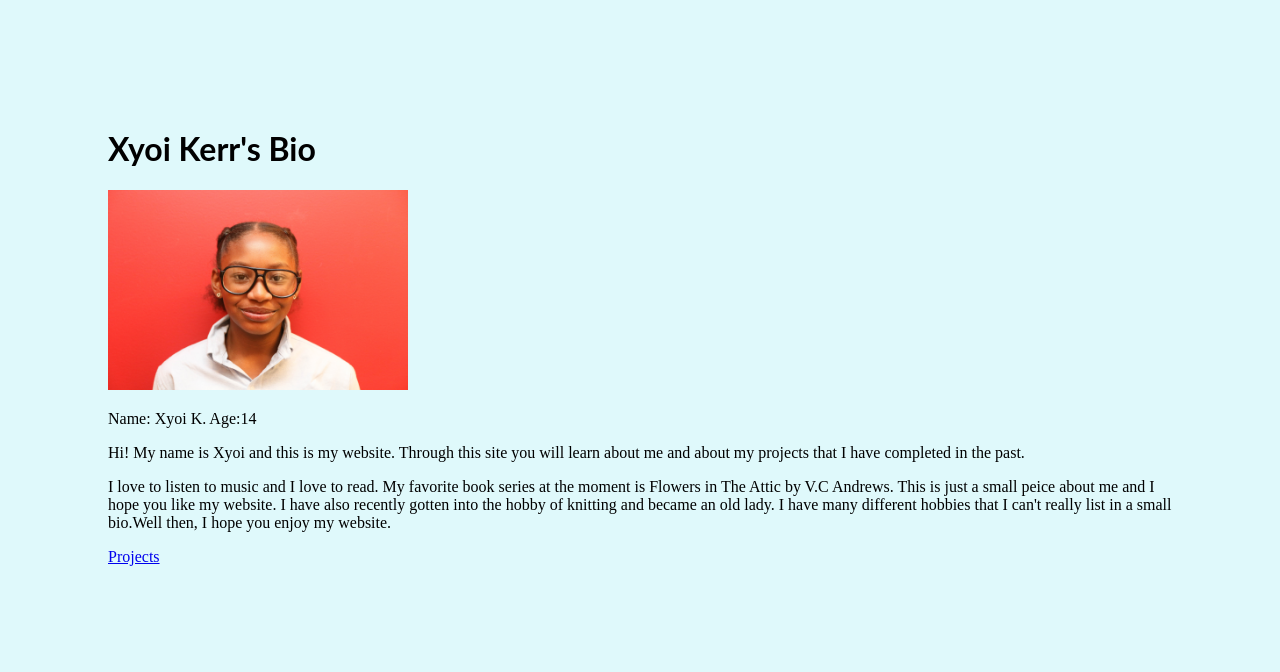
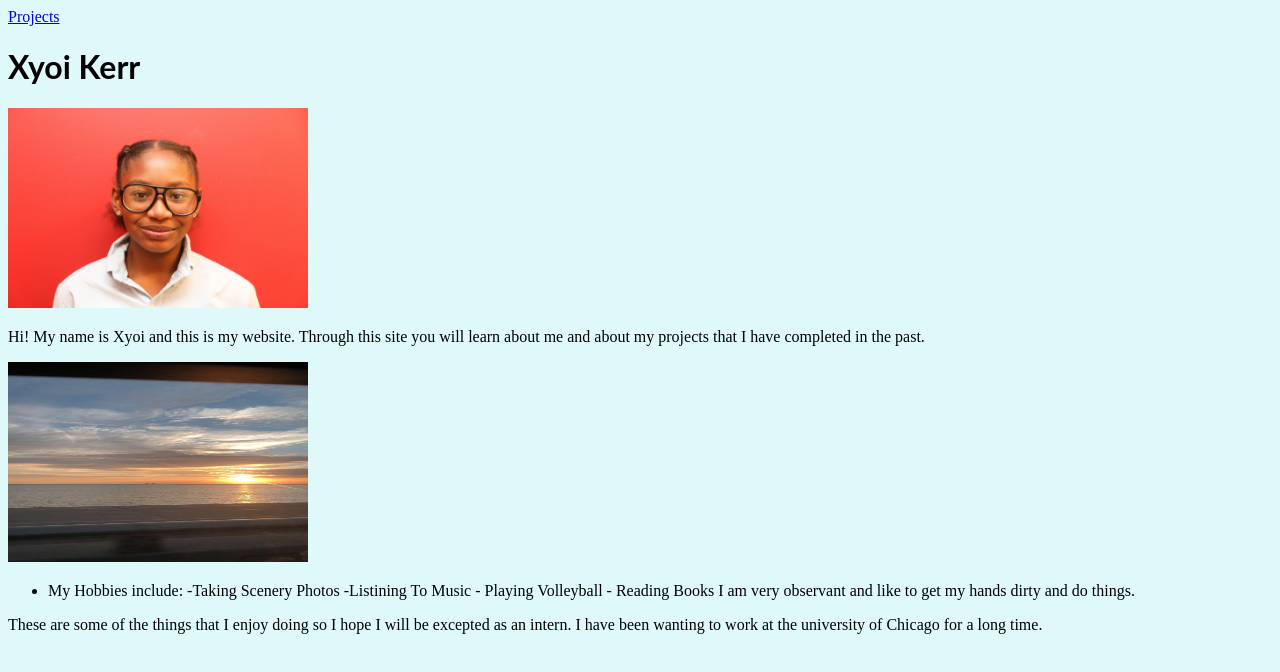
Before and after one commit to xkerr12345/xkerr12345.github.io, a plain HTML site: page index.html in a window 1280 px wide. Drawn offline with Linux system fonts and the light colour scheme.

Commit message:
Added pictures and descriptions

```diff
--- a/index.html
+++ b/index.html
@@ -4,22 +4,43 @@
 	<title>Xyoi Kerr</title>
 	<link rel="stylesheet" type="text/css" href="main.css">
 	<link rel="stylesheet" type="text/css" href="main.css">
+
 </head>
 <body>
+
+	<div id="nav">
+<ul>
+<li><a href="#"></a></li>
+<li><a href="projects.html">Projects</a></li>
+<li><a href="main.css"></a></li>
+</ul>
+</div>
+
 <div id=aboutme>
-<h1>Xyoi Kerr's Bio</h1>
-<img src="IMG_2151.jpg" height="200px" width="300px">
-<p> Name: Xyoi K.
+<h1>Xyoi Kerr</h1>
+<img src="IMG_2151.jpg" height="200px" width="300px" >
 
-    Age:14
-     </p>
+<main>
+<p>Hi! My name is Xyoi and this is my website. Through this site you will learn about me and about my projects that I have completed in the past.
+</main>
 
-<p>Hi! My name is Xyoi and this is my website. Through this site you will learn about me and about my projects that I have completed in the past.
-<div>
- I love to listen to music and I love to read. My favorite book series at the moment is Flowers in The Attic by V.C Andrews. This is just a small peice about me and I hope you like my website. I have also recently gotten into the hobby of knitting and became an old
-lady. I have many different hobbies that I can't really list in a small bio.Well then, I hope you enjoy my website.</p>
+ <img src="0.jpg" height="200px" width="300px">
+
+<div id="hobbies">
+ <ul>
+ 	<li>
+ 		My Hobbies include:
+ 		-Taking Scenery Photos
+ 		-Listining To Music
+ 		- Playing Volleyball
+ 		- Reading Books
+ 		I am very observant and like to get my hands dirty and do things.
+ 	</li>
+ </ul>
+</p>
+<p> These are some of the things that I enjoy doing so I hope I will be excepted as an intern. I have been wanting to work at the university of Chicago for a long time.
+	<p/>
+
 </div>
-<a href="projects.html">Projects</a>
-
 </body>
 </html>
--- a/main.css
+++ b/main.css
@@ -9,8 +9,26 @@ h1{
 	font-family: 'Lato', sans-serif;
 }
 
-#aboutme{
-     padding:100px;
-	background-color:;
-	color:black;
+
+#sidebar ul{
+	list-style-type:none;
+	margin:0;
+	padding: 0;
+	width: 10%
+	background-color:white;
+	height: 100%
+	grid-column:0
+	grid-row:0;
 }
+
+#nav ul {
+list-style-type: none;
+margin: 0;
+padding: 0;
+top: 0;
+left: 0;
+overflow: hidden;
+background-color:#dff9fb;
+width:100%
+position:sticky;
+}
```
Also changed, not shown: projects.html (+3 -1 lines), 0.jpg (added), IMG_1037.jpg (added), 1 other file.
